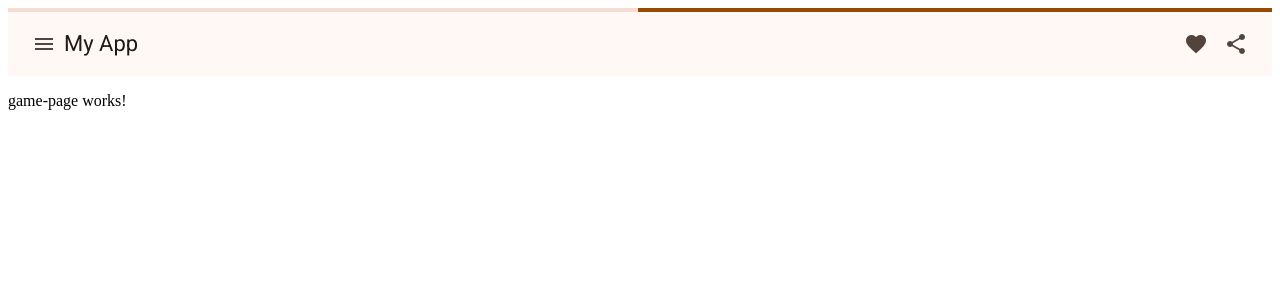
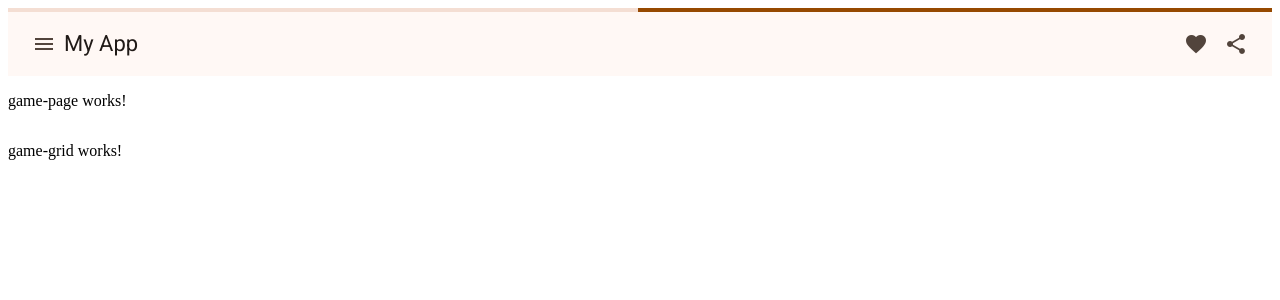
Before and after one commit to VitaliyTyupa/filler, an Angular app: page / in a window 1280 px wide. Shown: the top 300 px of the page. Built offline with nearby package versions, Linux system fonts and the light colour scheme.

Commit message:
Added greed component

```diff
--- a/src/app/main/game-page/game-grid/game-grid.component.scss
+++ b/src/app/main/game-page/game-grid/game-grid.component.scss
@@ -0,0 +1,5 @@
+:host {
+  width: 100%;
+  height: 80vh;
+  display: flex;
+}
--- a/src/app/main/game-page/game-page.component.html
+++ b/src/app/main/game-page/game-page.component.html
@@ -1 +1,2 @@
 <p>game-page works!</p>
+<fil-game-grid></fil-game-grid>
--- a/src/app/main/game-page/game-page.component.ts
+++ b/src/app/main/game-page/game-page.component.ts
@@ -1,8 +1,11 @@
 import { Component } from '@angular/core';
+import {GameGridComponent} from './game-grid/game-grid.component';
 
 @Component({
   selector: 'fil-game-page',
-  imports: [],
+  imports: [
+    GameGridComponent
+  ],
   templateUrl: './game-page.component.html',
   styleUrl: './game-page.component.scss'
 })
```
